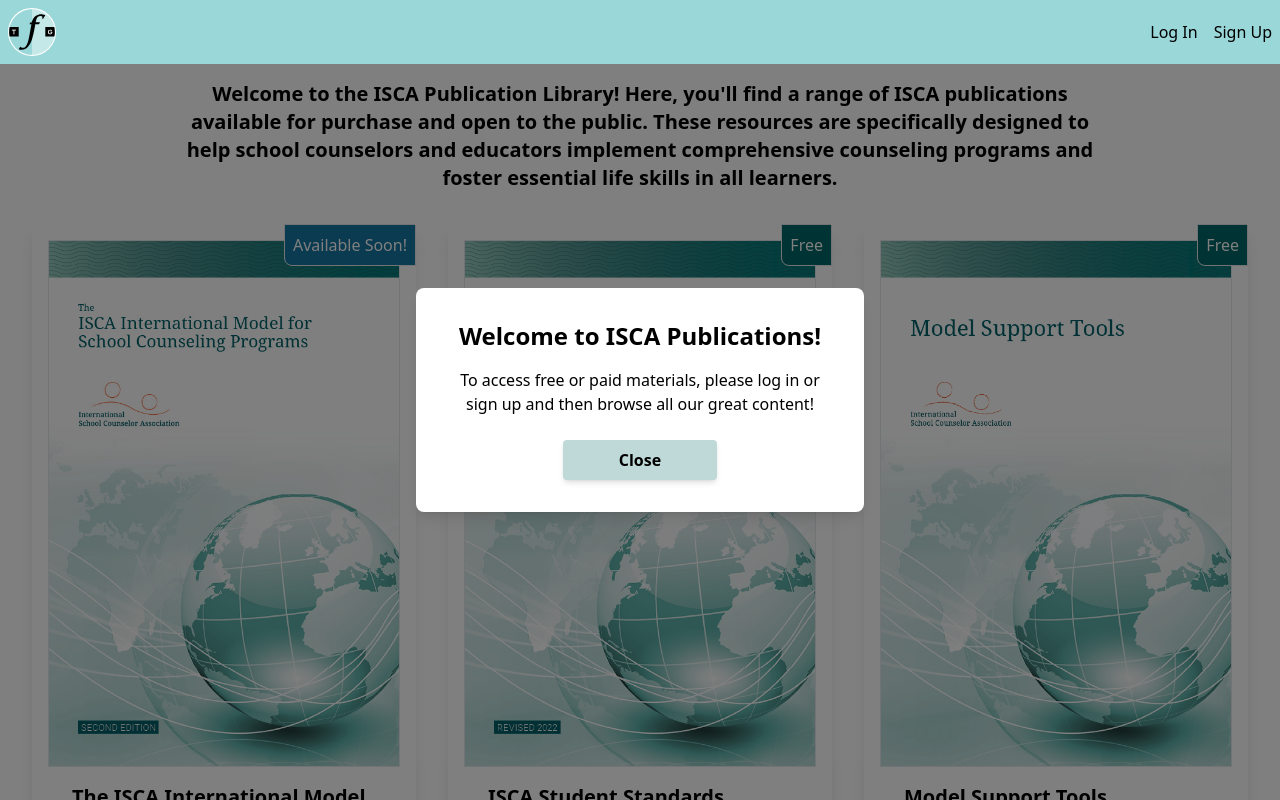
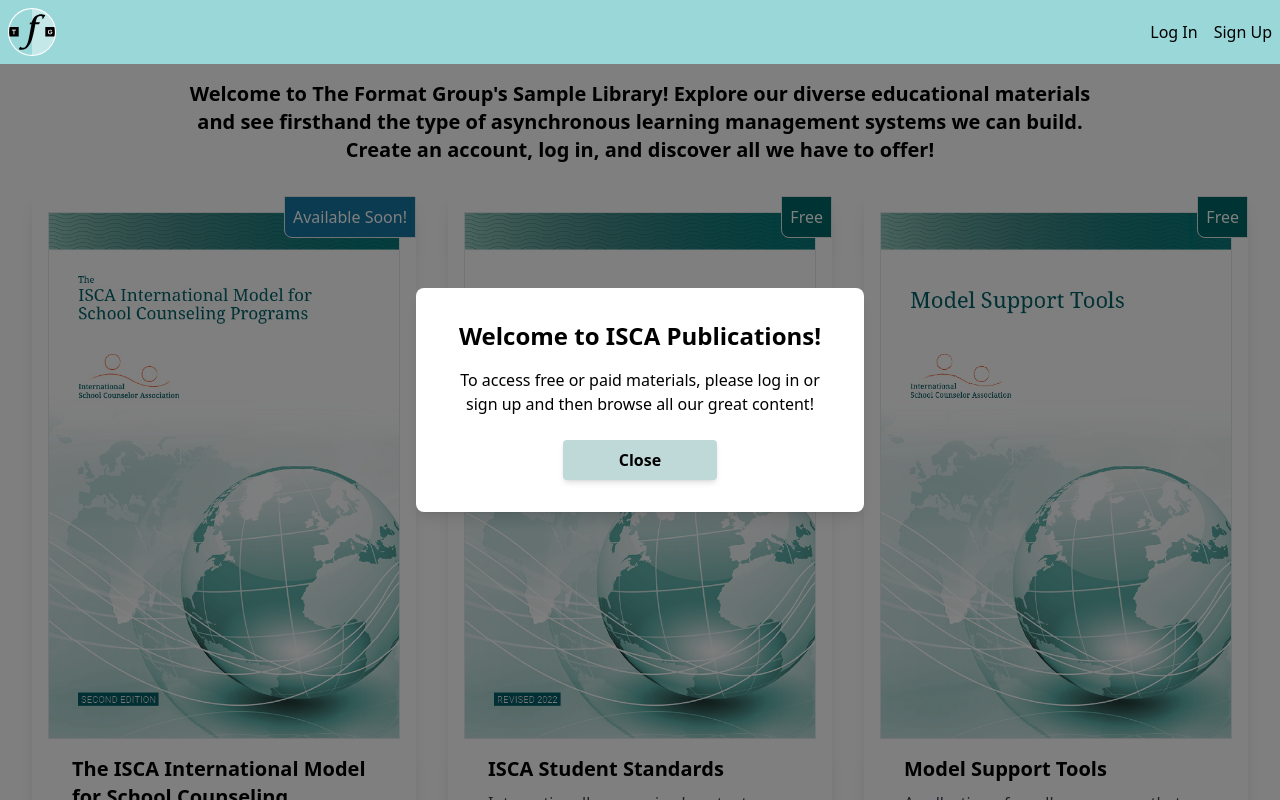
Before and after one commit to JesseDenier/format-library, a React (Vite) app in the folder client/: page / in a window 1280 px wide. Shown: the top 800 px of the page. Built offline with nearby package versions, Linux system fonts and the light colour scheme.

Commit message:
Adjusted homepage banner text.

```diff
--- a/client/src/pages/HomePage.jsx
+++ b/client/src/pages/HomePage.jsx
@@ -144,11 +144,10 @@
       {/* Tagline centered above the cards */}
       <div className="text-center mb-4 w-3/4 mx-auto">
         <h2 className="text-xl font-semibold">
-          Welcome to the ISCA Publication Library! Here, you'll find a range of
-          ISCA publications available for purchase and open to the public. These
-          resources are specifically designed to help school counselors and
-          educators implement comprehensive counseling programs and foster
-          essential life skills in all learners.
+          Welcome to The Format Group's Sample Library! Explore our diverse
+          educational materials and see firsthand the type of asynchronous
+          learning management systems we can build. Create an account, log in,
+          and discover all we have to offer!
         </h2>
       </div>
       {/* Container for the home page content */}
```
